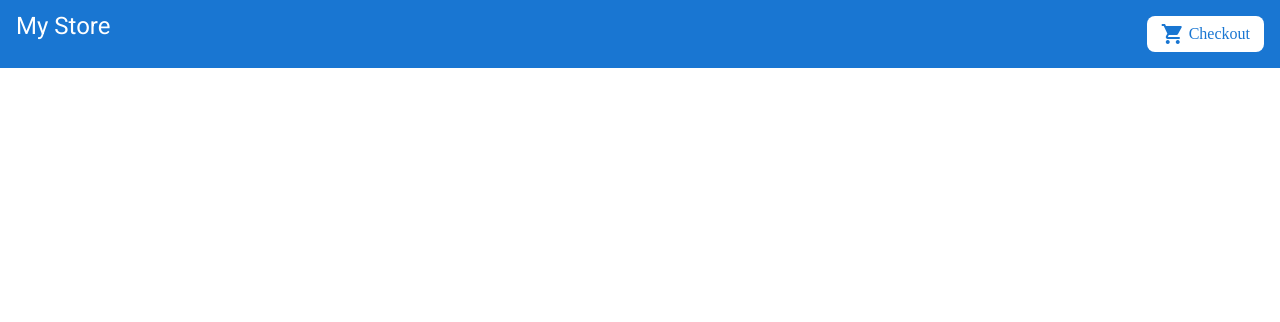
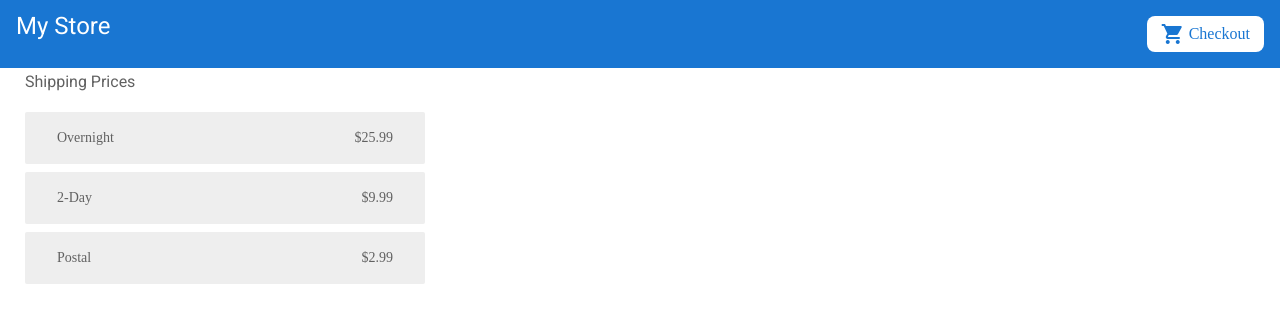
Before and after one commit to IzzatAliev/Angular_demo, an Angular app: page /shipping in a window 1280 px wide. Before the commit this address led to /. Shown: the top 322 px of the page. Built offline with nearby package versions, Linux system fonts and the light colour scheme.

Commit message:
AngularMarshrut

```diff
--- a/src/app/cart.service.ts
+++ b/src/app/cart.service.ts
@@ -1,4 +1,5 @@
 import { Injectable } from '@angular/core';
+import { HttpClient } from '@angular/common/http';
 
 @Injectable({
   providedIn: 'root'
@@ -20,5 +21,9 @@
     return this.items;
   }
 
-  constructor() { }
+  getShippingPrices() {
+    return this.http.get('/assets/shipping.json');
+  }
+
+  constructor(private http: HttpClient) { }
 }
--- a/src/app/cart/cart.component.html
+++ b/src/app/cart/cart.component.html
@@ -1,4 +1,8 @@
 <h3>Cart</h3>
+
+<p>
+  <a routerLink="/shipping">Shipping Prices</a>
+</p>
 
 <div class="cart-item" *ngFor="let item of items">
   <span>{{ item.name }} </span>
--- /dev/null
+++ b/src/app/shipping/shipping.component.html
@@ -0,0 +1,6 @@
+<h3>Shipping Prices</h3>
+
+<div class="shipping-item" *ngFor="let shipping of shippingCosts | async">
+  <span>{{ shipping.type }} </span>
+  <span>{{ shipping.price | currency }}</span>
+</div>
--- /dev/null
+++ b/src/app/shipping/shipping.component.ts
@@ -0,0 +1,19 @@
+import { Component, OnInit } from '@angular/core';
+import { CartService } from '../cart.service';
+
+@Component({
+  selector: 'app-shipping',
+  templateUrl: './shipping.component.html',
+  styleUrls: ['./shipping.component.scss']
+})
+export class ShippingComponent implements OnInit {
+  shippingCosts: any;
+
+  constructor(private cartService: CartService) {
+    this.shippingCosts = this.cartService.getShippingPrices();
+   }
+
+  ngOnInit(): void {
+  }
+
+}
--- /dev/null
+++ b/src/assets/shipping.json
@@ -0,0 +1,14 @@
+[
+    {
+      "type": "Overnight",
+      "price": 25.99
+    },
+    {
+      "type": "2-Day",
+      "price": 9.99
+    },
+    {
+      "type": "Postal",
+      "price": 2.99
+    }
+]
```
Also changed, not shown: src/app/app.module.ts (+6 -1 lines), src/app/shipping/shipping.component.scss (added), 1 other file (tests, documents, lock files or other folders).
